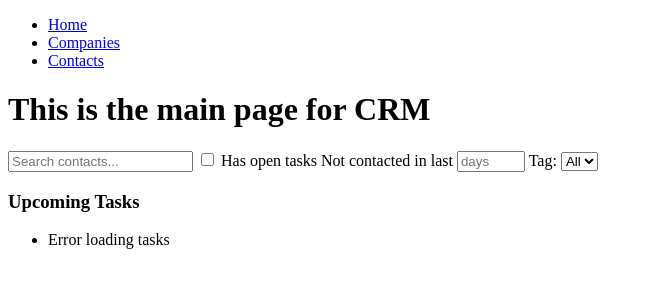
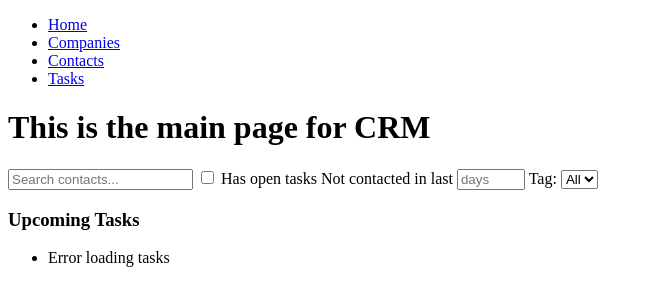
Before and after one commit to JonneSaloranta/django-opencrm, a Django app: template opencrm/templates/opencrm/index.html in a window 1280 px wide. Shown: the top 306 px of the page, without its empty margins (0-653 px from the left). Run offline with Django 3.2, Linux system fonts and the light colour scheme; the template is opened without the code that fills it, so the values that code supplies are empty.

Commit message:
feat: add link for all tasks in navbar

```diff
--- a/opencrm/templates/opencrm/navbar.html
+++ b/opencrm/templates/opencrm/navbar.html
@@ -3,5 +3,6 @@
         <li><a href="{% url 'opencrm:index' %}">Home</a></li>
         <li><a href="{% url 'opencrm:companies' %}">Companies</a></li>
         <li><a href="{% url 'opencrm:contacts' %}">Contacts</a></li>
+        <li><a href="{% url 'opencrm:tasks' %}">Tasks</a></li>
     </ul>
 </nav>
```
